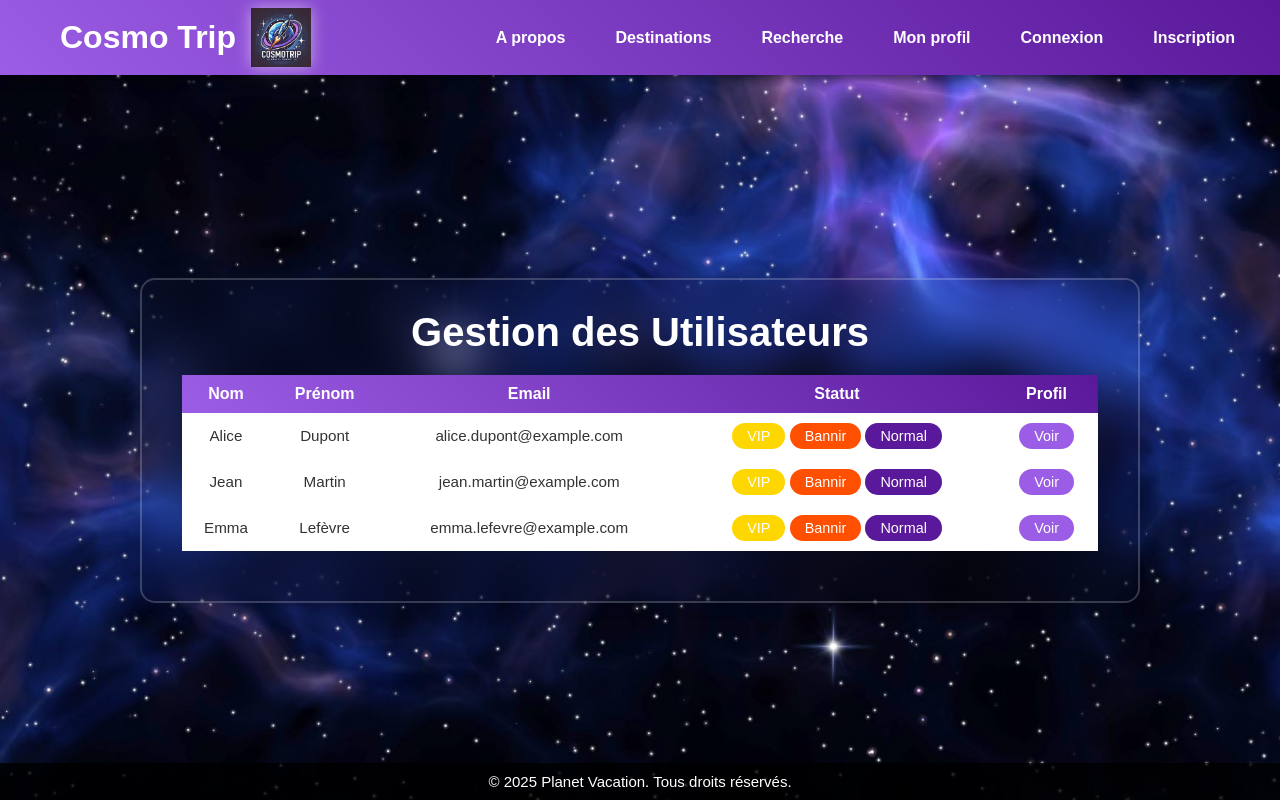
After one commit to Bubuline3011/CY-Planet, a PHP site: page /admin.html in a window 1280 px wide. The commit adds this page. Run offline with PHP 8.4, Linux system fonts and the light colour scheme.

Commit message:
Add files via upload

```diff
--- /dev/null
+++ b/admin.html
@@ -0,0 +1,81 @@
+<!DOCTYPE html>
+<html lang="fr">
+<head>
+    <meta charset="UTF-8">
+    <meta name="viewport" content="width=device-width, initial-scale=1.0">
+    <title>Gestion des Utilisateurs</title>
+    <link rel="stylesheet" href="style.css">
+    <link href='https://unpkg.com/boxicons@2.1.4/css/boxicons.min.css' rel='stylesheet'>
+</head>
+<body class="admin">
+    <header>
+        <a href="acceuil.html" class="logo">
+            <h1>Cosmo Trip</h1>
+            <img src="img/logo.png" alt="Planet Vacation logo">
+        </a>
+        <nav>
+            <ul>
+                <li><a href="presentation.html">A propos</a></li>
+                <li><a href="destinations.html">Destinations</a></li>
+                <li><a href="recherche.html">Recherche</a></li>
+                <li><a href="profil.html">Mon profil</a></li>
+                <li><a href="connexion.html">Connexion</a></li>
+                <li><a href="inscription.html">Inscription</a></li>
+            </ul>
+        </nav>
+    </header>
+
+    <div class="admin-contenue">
+        <h1>Gestion des Utilisateurs</h1>
+        <table>
+            <thead>
+                <tr>
+                    <th>Nom</th>
+                    <th>Prénom</th>
+                    <th>Email</th>
+                    <th>Statut</th>
+                    <th>Profil</th>
+                </tr>
+            </thead>
+            <tbody>
+                <tr>
+                    <td>Alice</td>
+                    <td>Dupont</td>
+                    <td>alice.dupont@example.com</td>
+                    <td>
+                        <button class="vip-btn">VIP</button>
+                        <button class="ban-btn">Bannir</button>
+                        <button class="normal-btn">Normal</button>
+                    </td>
+                    <td><button class="voir-btn">Voir</button></td>
+                </tr>
+                <tr>
+                    <td>Jean</td>
+                    <td>Martin</td>
+                    <td>jean.martin@example.com</td>
+                    <td>
+                        <button class="vip-btn">VIP</button>
+                        <button class="ban-btn">Bannir</button>
+                        <button class="normal-btn">Normal</button>
+                    </td>
+                    <td><button class="voir-btn">Voir</button></td>
+                </tr>
+                <tr>
+                    <td>Emma</td>
+                    <td>Lefèvre</td>
+                    <td>emma.lefevre@example.com</td>
+                    <td>
+                        <button class="vip-btn">VIP</button>
+                        <button class="ban-btn">Bannir</button>
+                        <button class="normal-btn">Normal</button>
+                    </td>
+                    <td><button class="voir-btn">Voir</button></td>
+                </tr>
+            </tbody>
+        </table>
+    </div>
+    <footer>
+        <p>&copy; 2025 Planet Vacation. Tous droits réservés.</p>
+    </footer>
+</body>
+</html>
--- a/connexion.html
+++ b/connexion.html
@@ -40,8 +40,7 @@
                 <i class='bx bx-lock'></i>
             </div>
 
-            <div class="oublie-rappeler">
-                <label><input type="checkbox" name="remember"> Se rappeler de moi ?</label>
+            <div class="oublie">
                 <a href="#">Mot de passe oublié ?</a>
             </div>
 
--- a/profil.html
+++ b/profil.html
@@ -65,6 +65,10 @@
             </div>
         </div>
         <button class="button-sauvegarder">Sauvegarder</button>
+        <!-- Bouton Admin -->
+        <div class="acces-admin">
+            <a href="admin.html" class="button">Accès Admin</a>
+        </div>
     </div>
     <footer>
         <p>© 2025 Planet Vacation. Tous droits réservés.</p>
--- a/style.css
+++ b/style.css
@@ -1,22 +1,40 @@
+/* Harmonisation des styles pour toutes les pages */
 *{
     margin: 0;
     padding: 0;
     box-sizing: border-box;
     font-family: "Poppins", sans-serif;
 }
-/*Partie inscription et connexion*/
+
+/* Applique une mise en page centrée à toutes les pages */
 body {
     display: flex;
     justify-content: center;
     align-items: center;
     min-height: 100vh;
 }
-
-body.connexion, body.inscription, body.profil {
+/*Partie inscription et connexion*/
+body.connexion, body.inscription, body.profil, body.recherche, body.admin{
+    padding-top: 80px;
     background-image: url('img/image-acceuil.jpg');
     background-repeat: no-repeat;
     background-position: center;
     background-size: cover;
+}
+/*Champs des formulaires*/
+input, select {
+    width: 100%;
+    height: 45px;
+    background: transparent;
+    border: none;
+    outline: none;
+    border: 2px solid rgba(255, 255, 255, .2);
+    border-radius: 40px;
+    font-size: 16px;
+    color: #fff;
+    padding: 10px;
+    text-align: left;
+    margin-bottom: 15px;
 }
 
 body.acceuil {
@@ -476,3 +504,179 @@ body.profil {
 .modifier-btn:hover {
     color: #ff9f1c;
 }
+
+/* Style pour le bouton Accès Admin dans la page de profil */
+.acces-admin {
+    text-align: center;
+    margin-top: 20px;
+}
+
+.acces-admin .button, .recherche-boite .button {
+    display: inline-block;
+    padding: 10px 20px;
+    font-size: 16px;
+    font-weight: bold;
+    color: #000000;
+    background: white;
+    text-decoration: none;
+    border-radius: 30px;
+    box-shadow: 0px 4px 10px rgba(0, 0, 0, 0.3);
+    transition: background 0.3s ease, transform 0.2s ease;
+}
+
+.acces-admin .button:hover, .recherche-boite .button:hover {
+    background: linear-gradient(45deg, #ff9f1c, #ff4f00);
+    transform: translateY(-2px);
+    box-shadow: 0px 6px 12px rgba(0, 0, 0, 0.4);
+}
+
+
+/*Partie Recherche*/
+
+/* Section principale de recherche */
+.recherche {
+    padding: 60px 20px;
+    text-align: center;
+    background-color: #ffffff;
+    border-radius: 15px;
+    max-width: 900px;
+    margin: 40px auto;
+    box-shadow: 0px 4px 15px rgba(0, 0, 0, 0.1);
+}
+
+.recherche h1 {
+    font-size: 2.5rem;
+    color: #ffffff;
+    margin-bottom: 20px;
+}
+
+
+.recherche fieldset{
+    font-size: rem;
+    color: #ffffff;
+    margin-bottom: 20px;
+}
+
+
+fieldset {
+    background: b;
+    border-radius: 10px;
+    padding: 15px;
+    margin: 15px auto;
+    width: 80%;
+    border: 1px solid #ddd;
+    box-shadow: 0px 2px 10px rgba(0, 0, 0, 0.05);
+}
+
+.recherche-boite {
+    width: 500px;
+    background: transparent;
+    border: 2px solid rgba(255, 255, 255, .2);
+    backdrop-filter: blur(20px);
+    box-shadow: 0 0 10px rgba(0, 0, 0, .2);
+    color: #fff;
+    border-radius: 10px;
+    padding: 30px 40px;
+}
+
+
+/*Partie Admin*/
+
+/* Styles pour la page d'administration */
+
+
+.admin-contenue {
+    margin: 80px auto;
+    border-radius: 15px;
+    max-width: 1000px;
+    box-shadow: 0 0 20px rgba(0, 0, 0, 0.1);
+    text-align: center;
+    width: 1000px;
+    background: transparent;
+    border: 2px solid rgba(255, 255, 255, .2);
+    backdrop-filter: blur(20px);
+    color: #fff;
+    padding: 30px 40px;
+}
+
+.admin-contenue h1 {
+    font-size: 2.5rem;
+    margin-bottom: 20px;
+    color: #ffffff;
+}
+
+/* Tableau */
+table {
+    width: 100%;
+    border-collapse: collapse;
+    margin: 20px 0;
+}
+
+thead {
+    background: linear-gradient(45deg, #9b5de5, #5a189a);
+    color: white;
+}
+
+thead th {
+    padding: 10px;
+    font-size: 1rem;
+    text-align: center;
+}
+
+tbody tr {
+    background: #ffffff;
+    transition: background 0.3s ease;
+}
+
+tbody td {
+    padding: 10px;
+    text-align: center;
+    font-size: 0.95rem;
+    color: #333;
+}
+
+/* Boutons */
+button {
+    border: none;
+    border-radius: 20px;
+    padding: 5px 15px;
+    font-size: 0.9rem;
+    cursor: pointer;
+    transition: all 0.3s ease;
+}
+
+.vip-btn {
+    background: #ffd700;
+    color: white;
+}
+
+.vip-btn:hover {
+    background: #e6c200;
+}
+
+.ban-btn {
+    background: #ff4f00;
+    color: white;
+}
+
+.ban-btn:hover {
+    background: #e64500;
+}
+
+.normal-btn {
+    background: #5a189a;
+    color: white;
+}
+
+.normal-btn:hover {
+    background: #4e1482;
+}
+
+.voir-btn {
+    background: #9b5de5;
+    color: white;
+}
+
+.voir-btn:hover {
+    background: #8651c5;
+}
```
Also changed, not shown: other parts of style.css (+29 -19 lines), Recherche.html (added, +95 -0 lines).
